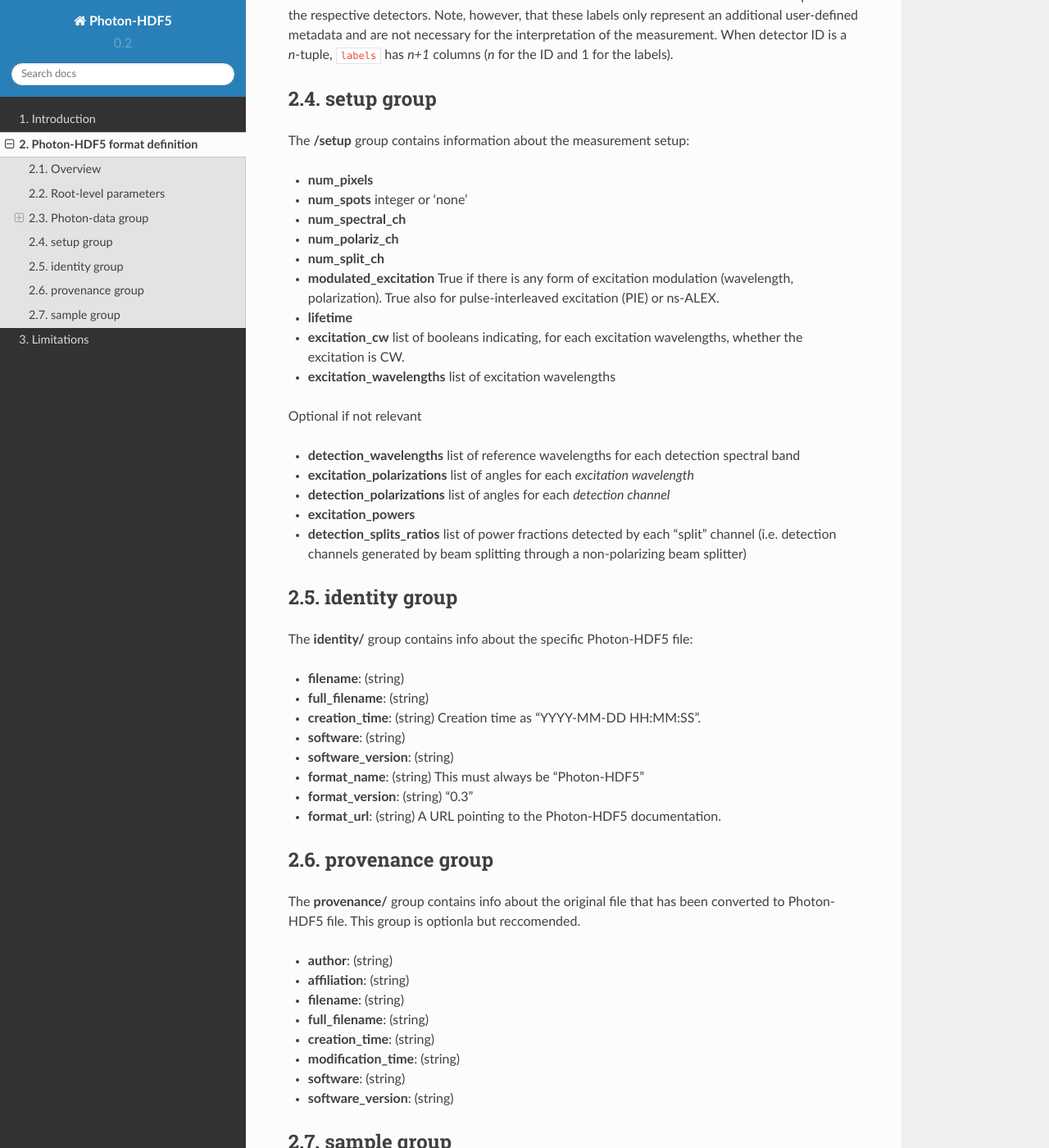
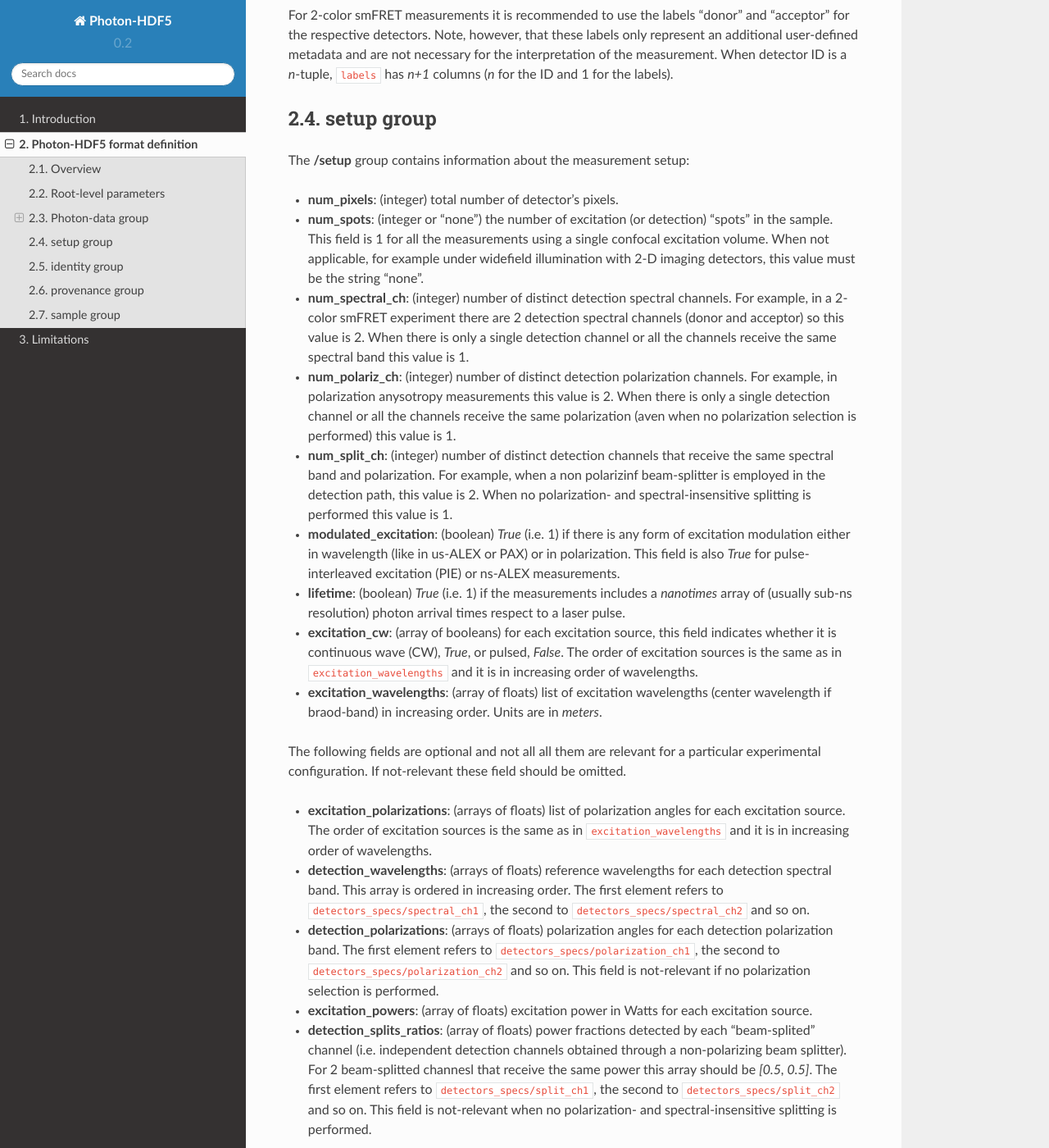
Before and after one commit to Photon-HDF5/photon-hdf5, a Sphinx documentation site: the page built from docs/phdata.rst, in a window 1280 px wide and 1400 px high, scrolled down 3998 px. Shown: the whole window at 82% size. Built offline with Sphinx 7.4.7 and the Read the Docs theme 2.0.0, drawn with Linux system fonts in a browser that asks for light colours; some of the changed text lies outside the part shown.

Commit message:
Add descriptions to setup group fields

```diff
--- a/docs/phdata.rst
+++ b/docs/phdata.rst
@@ -108,7 +108,7 @@ Detectors specs
 
 Inside **measurement_specs**, the sub-group **detectors_specs/**
 contains the mapping between the each pixel ID and the detection channels
-(i.e. spectral bands, polarizations or splitted channels).
+(i.e. spectral bands, polarizations or beam-splitted channels).
 
 Note that a detector ID can be a single integer of a n-tuple of integers,
 to support the case of 2-D detector arrays. Therefore an array of detector
@@ -142,7 +142,7 @@ beam splitter the fields:
 - **split_ch1**
 - **split_ch2**
 
-specify which detector is employed in each of the "splitted" channels.
+specify which detector is employed in each of the "beam-splitted" channels.
 
 All the previous fields are arrays containing one or more detector IDs.
 For example, a 2-color smFRET measurement will have only one value in
@@ -172,34 +172,82 @@ setup group
 
 The **/setup** group contains information about the measurement setup:
 
-- **num_pixels**
-- **num_spots**                integer or 'none'
-- **num_spectral_ch**
-- **num_polariz_ch**
-- **num_split_ch**
+- **num_pixels**: (integer) total number of detector's pixels.
 
-- **modulated_excitation** True if there is any form of excitation modulation (wavelength,
-  polarization). True also for pulse-interleaved excitation
-  (PIE) or ns-ALEX.
-- **lifetime**
+- **num_spots**: (integer or "none") the number of excitation (or detection)
+  "spots" in the sample. This field is 1 for all the measurements using a
+  single confocal excitation volume. When not applicable, for example under
+  widefield illumination with 2-D imaging detectors, this value must be
+  the string "none".
 
-- **excitation_cw** list of booleans indicating, for each excitation wavelengths,
-  whether the excitation is CW.
+- **num_spectral_ch**: (integer) number of distinct detection spectral
+  channels. For example, in a 2-color smFRET experiment there are 2
+  detection spectral channels (donor and acceptor) so this value is 2.
+  When there is only a single detection channel or all the channels receive
+  the same spectral band this value is 1.
 
-- **excitation_wavelengths** list of excitation wavelengths
+- **num_polariz_ch**: (integer) number of distinct detection polarization
+  channels. For example, in polarization anysotropy measurements this value
+  is 2.
+  When there is only a single detection channel or all the channels receive
+  the same polarization (aven when no polarization selection is performed)
+  this value is 1.
 
-Optional if not relevant
+- **num_split_ch**: (integer) number of distinct detection channels that
+  receive the same spectral band and polarization. For example, when a
+  non polarizinf beam-splitter is employed in the detection path, this value
+  is 2. When no polarization- and spectral-insensitive splitting is performed
+  this value is 1.
 
-- **detection_wavelengths** list of reference wavelengths for each detection spectral band
+- **modulated_excitation**: (boolean) *True* (i.e. 1) if there is any form of
+  excitation modulation either in wavelength (like in us-ALEX or PAX) or in
+  polarization. This field is also *True* for pulse-interleaved excitation
+  (PIE) or ns-ALEX measurements.
 
-- **excitation_polarizations** list of angles for each *excitation wavelength*
-- **detection_polarizations** list of angles for each *detection channel*
+- **lifetime**: (boolean) *True* (i.e. 1) if the measurements includes a
+  *nanotimes* array of (usually sub-ns resolution) photon arrival times
+  respect to a laser pulse.
 
-- **excitation_powers**
+- **excitation_cw**: (array of booleans) for each excitation source,
+  this field indicates whether it is continuous wave (CW), *True*, or pulsed,
+  *False*.
+  The order of excitation sources is the same as in
+  ``excitation_wavelengths`` and it is in increasing order of wavelengths.
 
-- **detection_splits_ratios** list of power fractions detected by each "split" channel
-  (i.e. detection channels generated by beam splitting
-  through a non-polarizing beam splitter)
+- **excitation_wavelengths**: (array of floats) list of excitation wavelengths
+  (center wavelength if braod-band) in increasing order. Units are in *meters*.
+
+The following fields are optional and not all all them are relevant for a
+particular experimental configuration. If not-relevant these field should be
+omitted.
+
+- **excitation_polarizations**: (arrays of floats) list of polarization
+  angles for each excitation source.
+  The order of excitation sources is the same as in
+  ``excitation_wavelengths`` and it is in increasing order of wavelengths.
+
+- **detection_wavelengths**: (arrays of floats) reference wavelengths
+  for each detection spectral band. This array is ordered in increasing order.
+  The first element refers to ``detectors_specs/spectral_ch1``, the second to
+  ``detectors_specs/spectral_ch2`` and so on.
+
+- **detection_polarizations**: (arrays of floats) polarization angles
+  for each detection polarization band.
+  The first element refers to ``detectors_specs/polarization_ch1``, the second
+  to ``detectors_specs/polarization_ch2`` and so on.
+  This field is not-relevant if no polarization selection is performed.
+
+- **excitation_powers**: (array of floats) excitation power in Watts for each
+  excitation source.
+
+- **detection_splits_ratios**: (array of floats) power fractions detected
+  by each "beam-splited" channel (i.e. independent detection channels
+  obtained through a non-polarizing beam splitter). For 2 beam-splitted
+  channesl that receive the same power this array should be *[0.5, 0.5]*.
+  The first element refers to ``detectors_specs/split_ch1``, the second to
+  ``detectors_specs/split_ch2`` and so on.
+  This field is not-relevant when no polarization- and spectral-insensitive
+  splitting is performed.
 
 
 identity group
```
